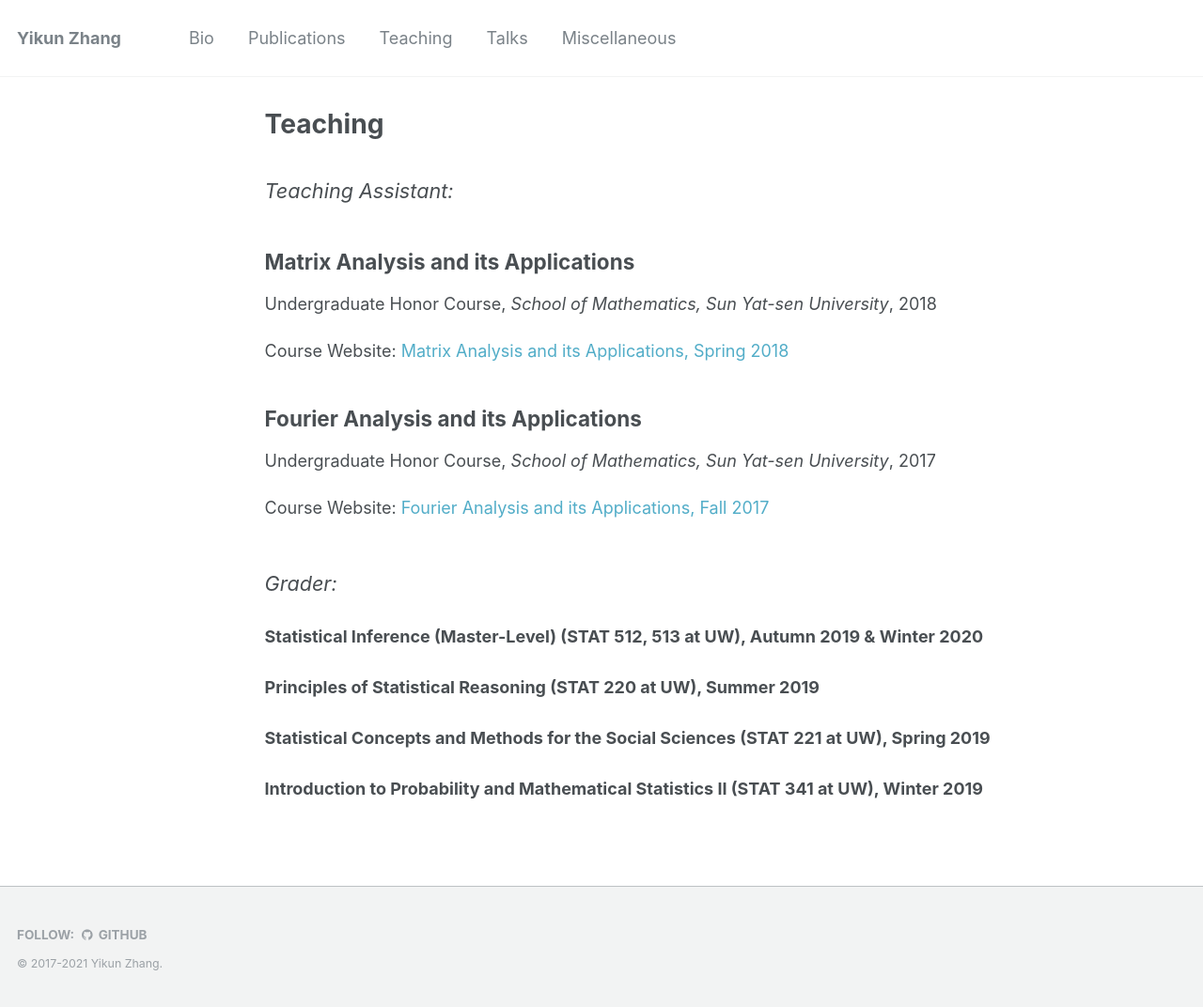
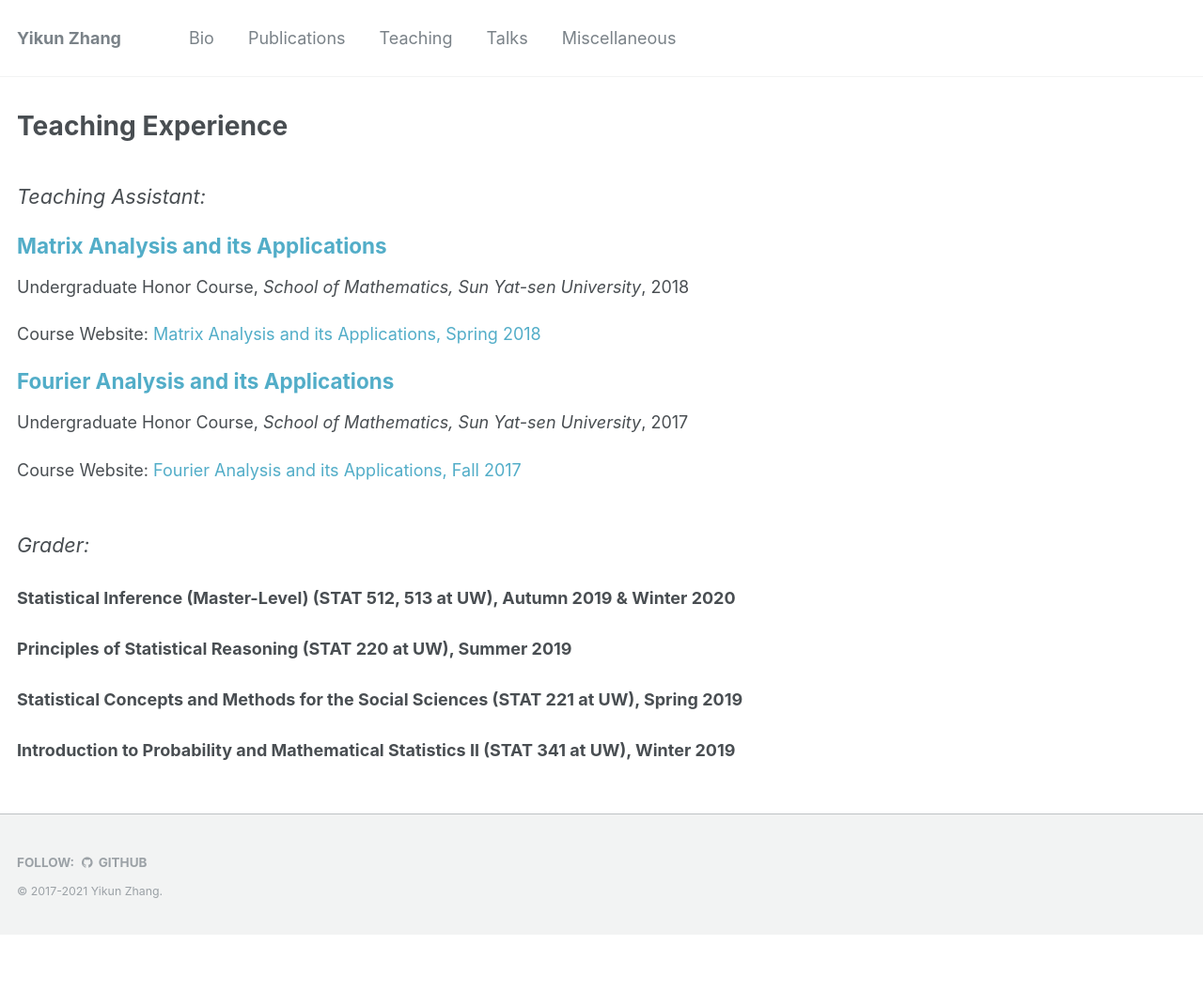
Before and after one commit to zhangyk8/zhangyk8.github.io, a Jekyll site: the page built from _pages/teaching.html, in a window 1280 px wide. Shown: the whole page at 94% size. Built offline with Jekyll 4.4.1, drawn with Linux system fonts in a browser that asks for light colours; after the commit the page ends 995 px from its top, so only the background shows below that.

Commit message:
Update teaching.html

```diff
--- a/_pages/teaching.html
+++ b/_pages/teaching.html
@@ -1,10 +1,13 @@
 ---
-layout: archive
+layout: splash
 title: "Teaching"
 permalink: /teaching/
 author_profile: false
 sidebar: false
 ---
+
+<h1>Teaching Experience</h1>
+
 <br>
 <big> <i> Teaching Assistant:</i> </big>
 {% include base_path %}
```
